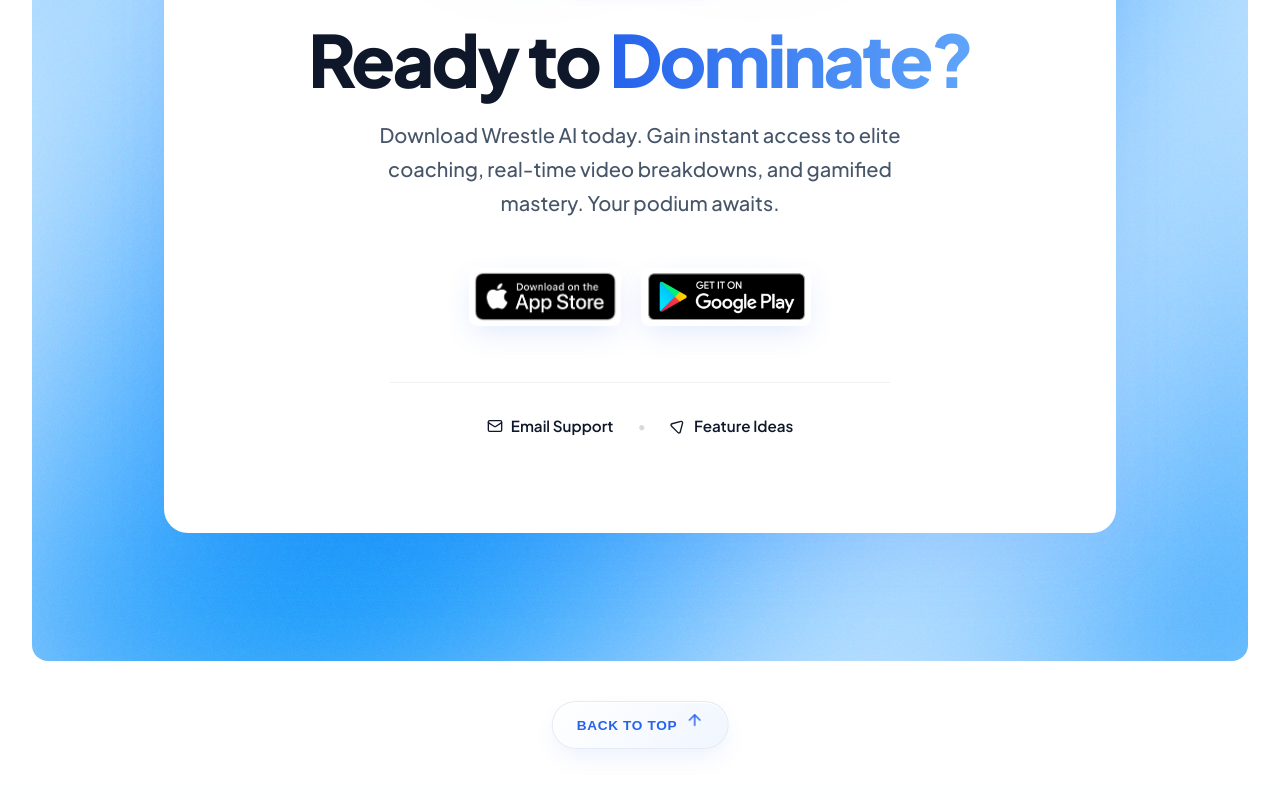
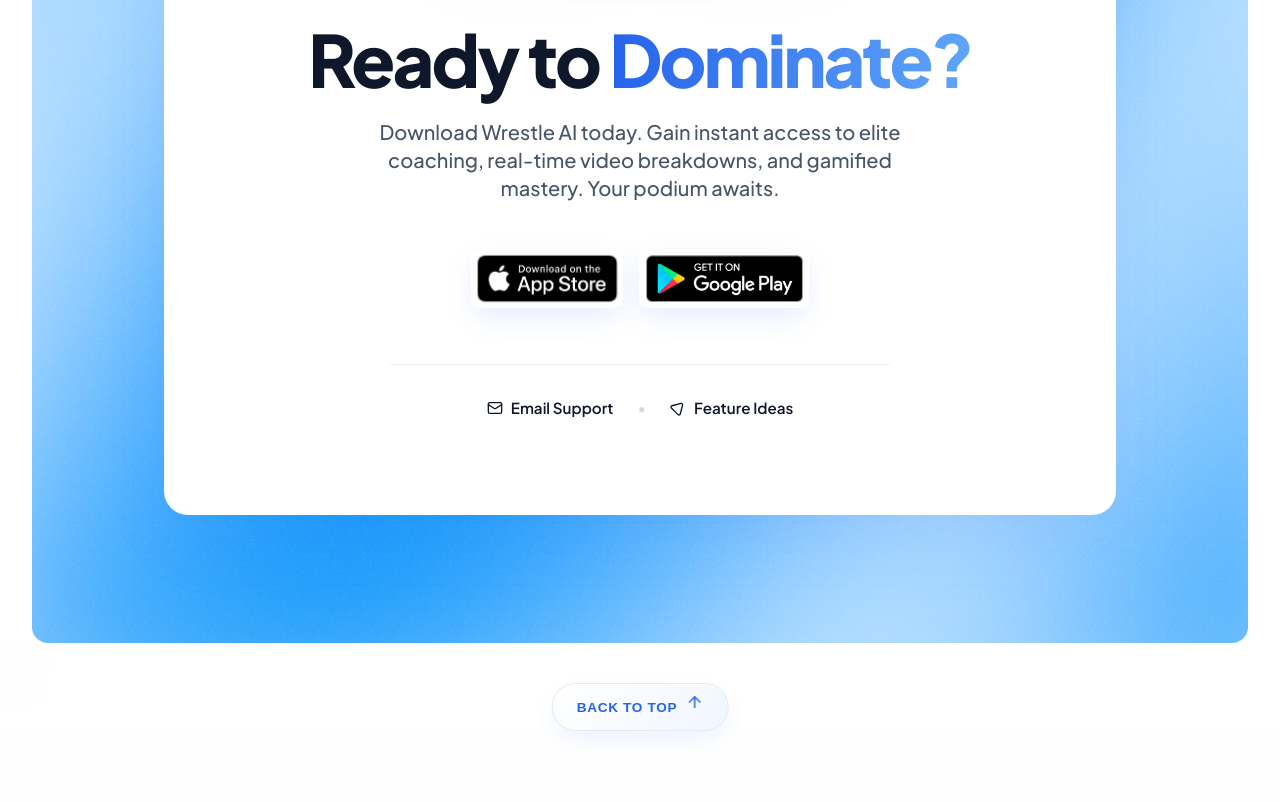
Before and after one commit to draftworks-repos/wrestleAI, a React (Vite) app: page / in a window 1280 px wide. Shown: the part 11092-11894 px from the top of the page. Built offline with nearby package versions, Linux system fonts and the light colour scheme.

Commit message:
Cta css done

```diff
--- a/styles/Cta.css
+++ b/styles/Cta.css
@@ -277,9 +277,9 @@
 }
 
 .cta-desc {
-  font-size: 1.15rem;
+  font-size: 1rem;
   color: var(--color-text-gray);
-  line-height: 1.7;
+  line-height: 1.4;
   margin: 0 0 3rem 0;
   max-width: 36rem;
   font-weight: 500;
@@ -296,15 +296,15 @@
 ------------------------------------------------------------- */
 .cta-store-badges {
   display: flex;
-  flex-direction: column;
-  gap: 1.25rem;
-  margin-bottom: 3.5rem;
+  gap: 1rem;
+  margin-bottom: 1.5rem;
 }
 
 @media (min-width: 600px) {
   .cta-store-badges {
     flex-direction: row;
     align-items: center;
+    margin-bottom: 3.5rem;
   }
 }
 
@@ -325,10 +325,14 @@
   object-fit: contain;
 }
 
+@media (max-width: 768px) {
+  .store-badge-img {
+    height: 38px;
+  }
+}
+
 .store-badge-link:hover {
   transform: translateY(-6px) scale(1.02);
-  box-shadow: 0 20px 40px -10px rgba(37, 99, 235, 0.3);
-  border-color: white;
 }
 
 /* -------------------------------------------------------------
@@ -336,10 +340,10 @@
 ------------------------------------------------------------- */
 .cta-minimal-contact {
   display: flex;
-  flex-direction: column;
   align-items: center;
+  justify-content: center;
   gap: 1rem;
-  padding-top: 2rem;
+  padding-top: 1.5rem;
   border-top: 1px solid rgba(0, 0, 0, 0.06);
   width: 100%;
   max-width: 500px;
@@ -349,6 +353,7 @@
   .cta-minimal-contact {
     flex-direction: row;
     justify-content: center;
+    padding-top: 2rem;
     gap: 1.5rem;
   }
 }
@@ -378,3 +383,22 @@
     display: inline-block;
   }
 }
+
+@media (max-width: 1024px) {
+  .cta-section {
+    padding: 4rem 1.5rem;
+  }
+  .cta-container {
+    padding: 0;
+  }
+}
+
+@media (max-width: 768px) {
+  .cta-section {
+    margin: 0 1rem;
+    padding: 2rem 1.5rem;
+  }
+  .minimal-contact-link {
+    font-size: 0.8rem;
+  }
+}
```
